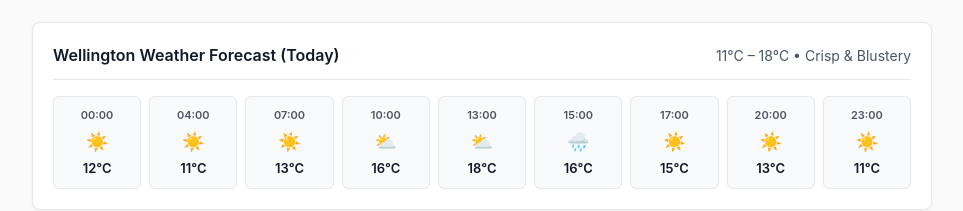
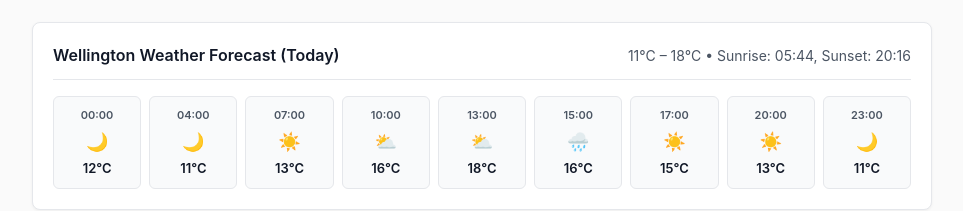
Before and after one commit to BenDoogue/Hermes_dashboard, a plain HTML site: page index.html in a window 1280 px wide. Shown: the part 264-475 px from the top of the page, without its empty margins (158-1121 px from the left). Drawn offline with Linux system fonts and the light colour scheme.

Commit message:
Add moon icons for night weather and indicate sunrise/sunset times

```diff
--- a/index.html
+++ b/index.html
@@ -593,19 +593,42 @@
     document.getElementById('briefing-date-label').innerText = todayNzLabel;
 
     // 2. Weather Strip
+    function formatHourDecimal(h) {
+        const hrs = Math.floor(h);
+        const mins = Math.round((h - hrs) * 60);
+        return String(hrs).padStart(2,'0') + ':' + String(mins).padStart(2,'0');
+    }
+
     function renderWeatherStrip() {
-        const tl = (state.weatherConfig && state.weatherConfig.timeline) || [];
+        const wc = state.weatherConfig || {};
+        const tl = wc.timeline || [];
         const strip = document.getElementById('compactWeatherStrip');
         strip.innerHTML = '';
+
+        const sunrise = wc.sunriseHour !== undefined ? wc.sunriseHour : 5.73;
+        const sunset = wc.sunsetHour !== undefined ? wc.sunsetHour : 20.27;
+
+        const temps = tl.map(t => t.tempC).filter(t => !isNaN(t));
+        const minTemp = temps.length ? Math.min(...temps) : 11;
+        const maxTemp = temps.length ? Math.max(...temps) : 18;
+        const labelEl = document.getElementById('weatherSummaryLabel');
+        if (labelEl) {
+            const sunriseStr = formatHourDecimal(sunrise);
+            const sunsetStr = formatHourDecimal(sunset);
+            labelEl.innerHTML = `${Math.round(minTemp)}°C – ${Math.round(maxTemp)}°C &bull; Sunrise: ${sunriseStr}, Sunset: ${sunsetStr}`;
+        }
 
         tl.forEach(item => {
             const slot = document.createElement('div');
             slot.className = 'weather-slot';
-            let emoji = '☀️';
+            const isNight = item.hour < sunrise || item.hour >= sunset;
+
+            let emoji = isNight ? '🌙' : '☀️';
             if (item.type === 'rain' || item.precipMm > 0) emoji = '🌧️';
             else if (item.windKmh > 35) emoji = '💨';
             else if (item.cloudCover > 70) emoji = '☁️';
             else if (item.cloudCover > 30) emoji = '⛅';
+            else if (isNight && item.cloudCover <= 30) emoji = '🌙';
 
             slot.innerHTML = `
                 <div class="time">${String(item.hour).padStart(2,'0')}:00</div>
```
